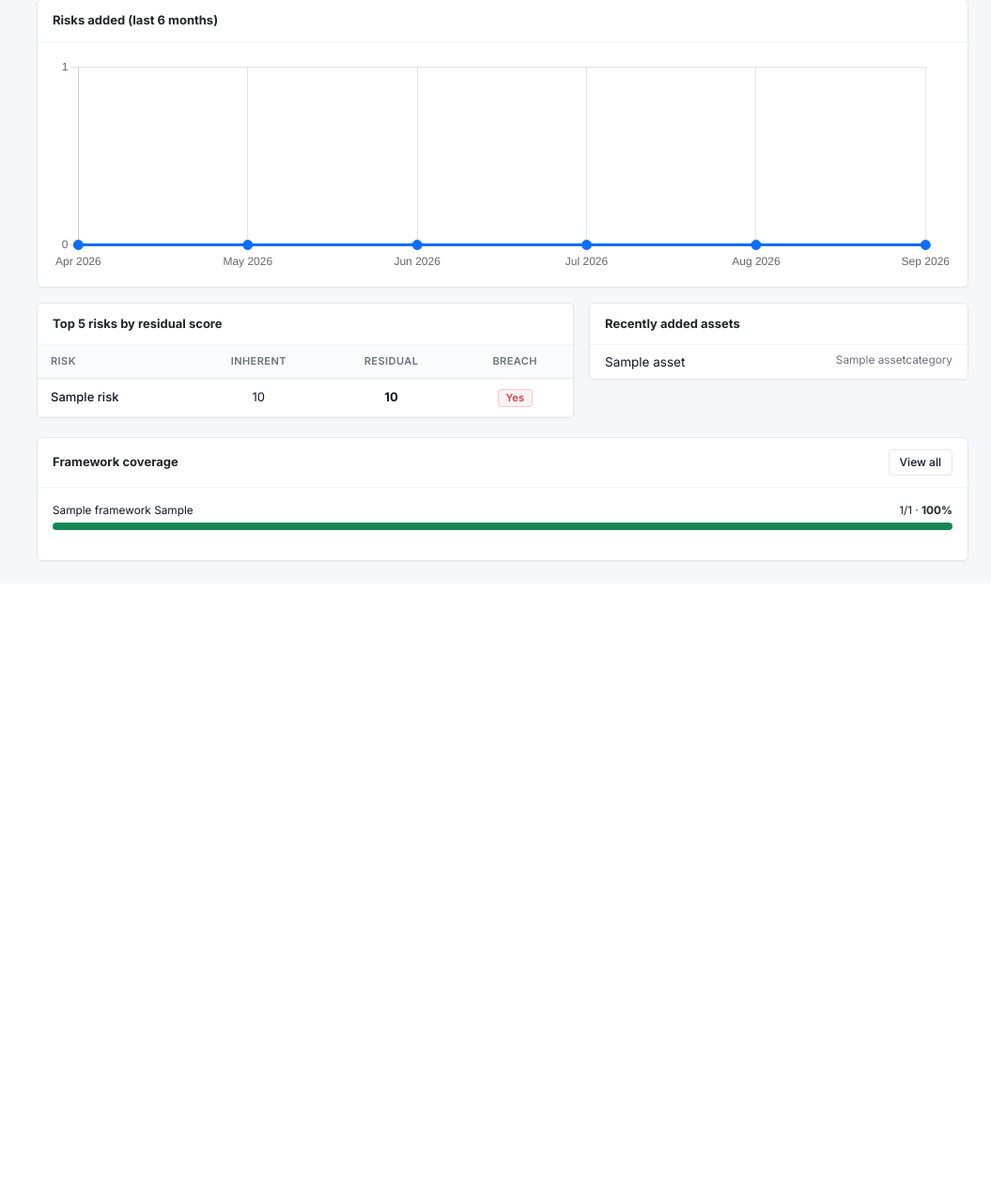
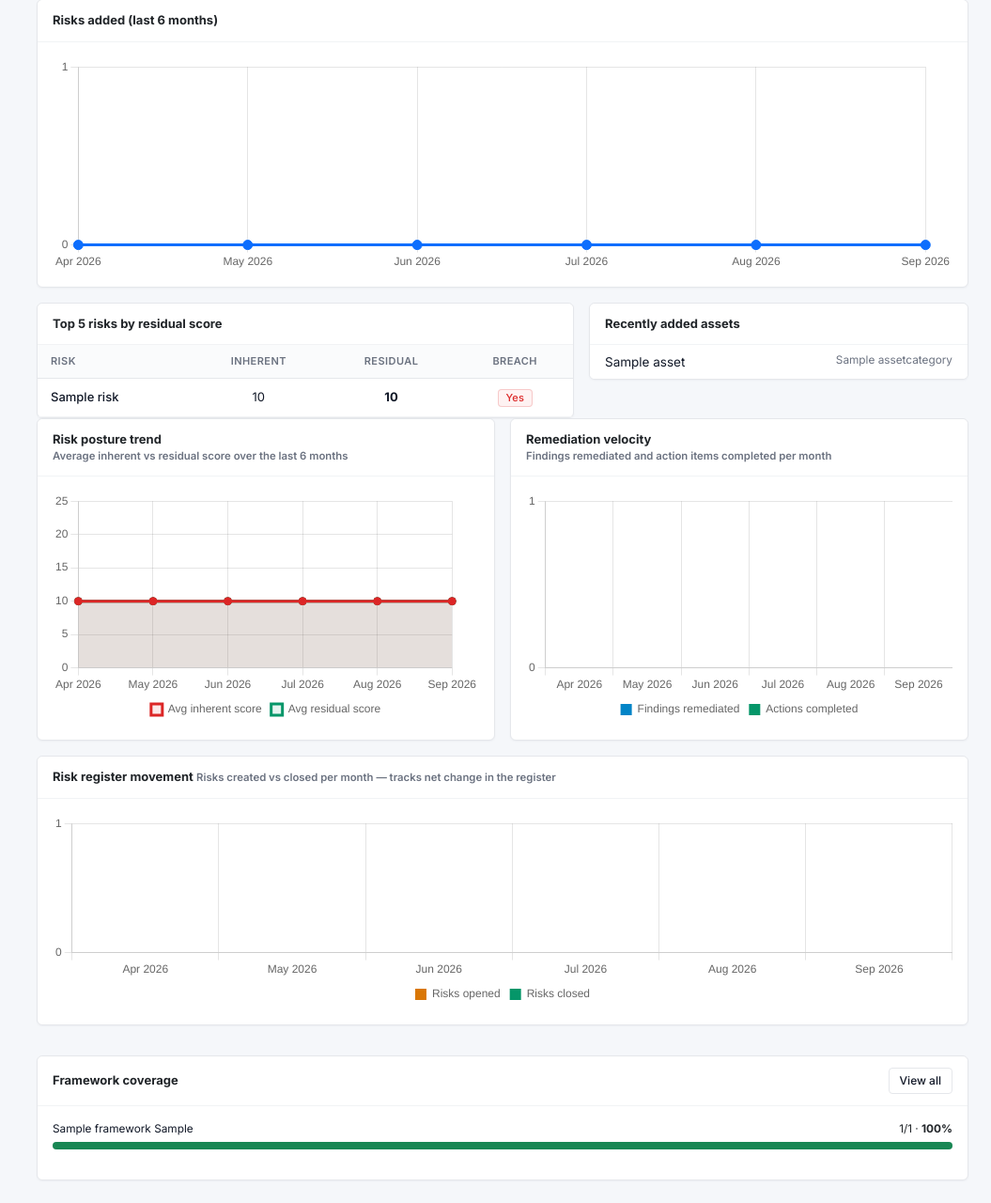
Before and after one commit to SujalAdhikari-Hacker/GRC-Nexus, a Django app: page / in a window 1280 px wide. Shown: the part 1009-2289 px from the top of the page at 94% size, without its empty margins (225-1280 px from the left). Before the commit the page ends 1607 px from the top, so only its background shows below. Run offline with Django 4.2, Linux system fonts and the light colour scheme; a user stored in the database is signed in; tables that the repository leaves empty hold one stand-in row (values such as "Sample post"); some libraries are stand-ins or nearby versions.

Commit message:
Fix DashboardView: include findings + actions for trend charts

```diff
--- a/app/core/views.py
+++ b/app/core/views.py
@@ -1,33 +1,28 @@
 from collections import Counter
 from datetime import timedelta
+
+from django.contrib.auth.mixins import LoginRequiredMixin
 from django.contrib.auth.models import Group, Permission
-from django.urls import reverse_lazy
-from django.views.generic import ListView, CreateView, UpdateView
-from django.contrib.auth.mixins import LoginRequiredMixin, UserPassesTestMixin
-from .models import User, Department
-from .forms import CustomUserCreationForm, CustomUserChangeForm, DepartmentForm
-from django.contrib.auth.mixins import LoginRequiredMixin
+from django.contrib.auth.mixins import UserPassesTestMixin
 from django.db.models import Q
 from django.shortcuts import render
+from django.urls import reverse_lazy
 from django.utils import timezone
-from django.views.generic import TemplateView
+from django.views.generic import TemplateView, ListView, CreateView, UpdateView
+
 from assets.models import Asset
 from risks.models import Risk
 from controls.models import Control
 from policies.models import Policy
 from vendors.models import Vendor
 from frameworks.models import Framework
+from vulnerabilities.models import Finding
+from audits.models import ActionItem
 from core.correlation import get_framework_coverage
+from core.dashboard_data import compute_trends
+from .models import User, Department
+from .forms import CustomUserCreationForm, CustomUserChangeForm, DepartmentForm
 
-class HODOrSuperuserMixin(LoginRequiredMixin, UserPassesTestMixin):
-    def test_func(self):
-        u = self.request.user
-        return u.is_authenticated and (u.is_superuser or u.is_hod)
-
-
-class SuperuserOnlyMixin(LoginRequiredMixin, UserPassesTestMixin):
-    def test_func(self):
-        return self.request.user.is_authenticated and self.request.user.is_superuser
 
 def _severity_band(score):
     if score >= 20:
@@ -38,6 +33,10 @@ def _severity_band(score):
         return 'medium'
     return 'low'
 
+
+# ============================================================
+# DASHBOARD
+# ============================================================
 
 class DashboardView(LoginRequiredMixin, TemplateView):
     template_name = 'core/dashboard.html'
@@ -52,6 +51,8 @@ class DashboardView(LoginRequiredMixin, TemplateView):
         controls = Control.objects.all()
         policies = Policy.objects.all()
         vendors = Vendor.objects.filter(status='active')
+        findings = Finding.objects.all()
+        actions = ActionItem.objects.all()
 
         if not is_super:
             assets = assets.filter(owner_dept=user.department)
@@ -59,7 +60,10 @@ class DashboardView(LoginRequiredMixin, TemplateView):
             controls = controls.filter(owner_dept=user.department)
             policies = policies.filter(owner_dept=user.department)
             vendors = vendors.filter(owner_dept=user.department)
+            findings = findings.filter(owner_dept=user.department)
+            actions = actions.filter(owner_dept=user.department)
 
+        # Heatmap
         heatmap = []
         for impact in range(5, 0, -1):
             row = []
@@ -75,10 +79,12 @@ class DashboardView(LoginRequiredMixin, TemplateView):
                 })
             heatmap.append(row)
 
+        # Category distribution
         category_counts = Counter(r.category.name for r in risks)
         category_labels = list(category_counts.keys())
         category_values = list(category_counts.values())
 
+        # Control status
         control_status_counts = Counter(controls.values_list('status', flat=True))
         control_status_data = {
             'planned':         control_status_counts.get('planned', 0),
@@ -87,6 +93,7 @@ class DashboardView(LoginRequiredMixin, TemplateView):
             'not_applicable':  control_status_counts.get('not_applicable', 0),
         }
 
+        # Risks added per month
         today = timezone.now().date()
         month_labels = []
         month_values = []
@@ -100,10 +107,12 @@ class DashboardView(LoginRequiredMixin, TemplateView):
             month_labels.append(target.strftime('%b %Y'))
             month_values.append(count)
 
+        # Framework coverage
         framework_rows = []
         for fw in Framework.objects.all():
             framework_rows.append((fw, get_framework_coverage(fw)))
 
+        # Severity summary
         severity_summary = {
             'critical': sum(1 for r in risks if r.inherent_score >= 20),
             'high':     sum(1 for r in risks if 12 <= r.inherent_score < 20),
@@ -132,8 +141,15 @@ class DashboardView(LoginRequiredMixin, TemplateView):
             'month_labels': month_labels,
             'month_values': month_values,
         })
+
+        # Trend charts
+        ctx.update(compute_trends(risks, findings, actions, months=6))
         return ctx
 
+
+# ============================================================
+# GLOBAL SEARCH (command palette)
+# ============================================================
 
 def global_search(request):
     q = request.GET.get('q', '').strip()
@@ -151,7 +167,7 @@ def global_search(request):
 
     if q:
         results['assets'] = list(
-            scoped(Asset.objects.filter(Q(name__icontains=q) | Q(description__icontains=q)))[:5]
+            scoped(Asset.objects.filter(Q(name__icontains=q) | Q(description__icontains=q) | Q(asset_id__icontains=q)))[:5]
         )
         results['risks'] = list(
             scoped(Risk.objects.filter(Q(title__icontains=q) | Q(description__icontains=q)))[:5]
@@ -172,6 +188,22 @@ def global_search(request):
         'results': results,
         'total': total,
     })
+
+
+# ============================================================
+# ADMINISTRATION UI
+# ============================================================
+
+class HODOrSuperuserMixin(LoginRequiredMixin, UserPassesTestMixin):
+    def test_func(self):
+        u = self.request.user
+        return u.is_authenticated and (u.is_superuser or u.is_hod)
+
+
+class SuperuserOnlyMixin(LoginRequiredMixin, UserPassesTestMixin):
+    def test_func(self):
+        return self.request.user.is_authenticated and self.request.user.is_superuser
+
 
 class UserListView(HODOrSuperuserMixin, ListView):
     model = User
@@ -273,7 +305,6 @@ class RolesPermissionsView(HODOrSuperuserMixin, TemplateView):
         rows = []
         for g in groups:
             perms = g.permissions.all()
-            # Group by app label
             by_app = {}
             for p in perms:
                 app = p.content_type.app_label
--- a/app/templates/core/dashboard.html
+++ b/app/templates/core/dashboard.html
@@ -228,7 +228,46 @@
         </div>
     </div>
 </div>
+{# ─────────────── TREND CHARTS ─────────────── #}
+<div class="row g-3 mb-3">
+    <div class="col-md-6">
+        <div class="card h-100">
+            <div class="card-header bg-white">
+                <strong>Risk posture trend</strong>
+                <small class="text-muted d-block">Average inherent vs residual score over the last 6 months</small>
+            </div>
+            <div class="card-body" style="height:280px;">
+                <canvas id="riskPostureChart"></canvas>
+            </div>
+        </div>
+    </div>
 
+    <div class="col-md-6">
+        <div class="card h-100">
+            <div class="card-header bg-white">
+                <strong>Remediation velocity</strong>
+                <small class="text-muted d-block">Findings remediated and action items completed per month</small>
+            </div>
+            <div class="card-body" style="height:280px;">
+                <canvas id="remediationChart"></canvas>
+            </div>
+        </div>
+    </div>
+</div>
+
+<div class="row g-3 mb-3">
+    <div class="col-12">
+        <div class="card">
+            <div class="card-header bg-white">
+                <strong>Risk register movement</strong>
+                <small class="text-muted">Risks created vs closed per month — tracks net change in the register</small>
+            </div>
+            <div class="card-body" style="height:240px;">
+                <canvas id="registerMovementChart"></canvas>
+            </div>
+        </div>
+    </div>
+</div>
 {# ─────────────── FRAMEWORK COVERAGE ─────────────── #}
 <div class="row g-3 mt-1">
     <div class="col-12">
@@ -357,5 +396,112 @@
             }
         }
     });
+
+// ─────────────── Risk posture trend ───────────────
+const trendLabels = {{ trend_labels|safe }};
+const inherentTrend = {{ risk_inherent_trend|safe }};
+const residualTrend = {{ risk_residual_trend|safe }};
+
+if (document.getElementById('riskPostureChart')) {
+    new Chart(document.getElementById('riskPostureChart'), {
+        type: 'line',
+        data: {
+            labels: trendLabels,
+            datasets: [
+                {
+                    label: 'Avg inherent score',
+                    data: inherentTrend,
+                    borderColor: '#DC2626',
+                    backgroundColor: 'rgba(220, 38, 38, 0.1)',
+                    fill: true,
+                    tension: 0.3,
+                    pointRadius: 4,
+                    pointBackgroundColor: '#DC2626',
+                },
+                {
+                    label: 'Avg residual score',
+                    data: residualTrend,
+                    borderColor: '#059669',
+                    backgroundColor: 'rgba(5, 150, 105, 0.1)',
+                    fill: true,
+                    tension: 0.3,
+                    pointRadius: 4,
+                    pointBackgroundColor: '#059669',
+                },
+            ]
+        },
+        options: {
+            responsive: true,
+            maintainAspectRatio: false,
+            plugins: { legend: { position: 'bottom', labels: { boxWidth: 12 } } },
+            scales: { y: { beginAtZero: true, suggestedMax: 25, ticks: { precision: 0 } } }
+        }
+    });
+}
+
+// ─────────────── Remediation velocity ───────────────
+const findingsRemediated = {{ findings_remediated_trend|safe }};
+const actionsCompleted = {{ actions_completed_trend|safe }};
+
+if (document.getElementById('remediationChart')) {
+    new Chart(document.getElementById('remediationChart'), {
+        type: 'bar',
+        data: {
+            labels: trendLabels,
+            datasets: [
+                {
+                    label: 'Findings remediated',
+                    data: findingsRemediated,
+                    backgroundColor: '#0284C7',
+                },
+                {
+                    label: 'Actions completed',
+                    data: actionsCompleted,
+                    backgroundColor: '#059669',
+                },
+            ]
+        },
+        options: {
+            responsive: true,
+            maintainAspectRatio: false,
+            plugins: { legend: { position: 'bottom', labels: { boxWidth: 12 } } },
+            scales: {
+                y: { beginAtZero: true, ticks: { precision: 0 } },
+                x: { stacked: false }
+            }
+        }
+    });
+}
+
+// ─────────────── Risk register movement ───────────────
+const risksCreated = {{ risks_created_trend|safe }};
+const risksClosed = {{ risks_closed_trend|safe }};
+
+if (document.getElementById('registerMovementChart')) {
+    new Chart(document.getElementById('registerMovementChart'), {
+        type: 'bar',
+        data: {
+            labels: trendLabels,
+            datasets: [
+                {
+                    label: 'Risks opened',
+                    data: risksCreated,
+                    backgroundColor: '#D97706',
+                },
+                {
+                    label: 'Risks closed',
+                    data: risksClosed,
+                    backgroundColor: '#059669',
+                },
+            ]
+        },
+        options: {
+            responsive: true,
+            maintainAspectRatio: false,
+            plugins: { legend: { position: 'bottom', labels: { boxWidth: 12 } } },
+            scales: { y: { beginAtZero: true, ticks: { precision: 0 } } }
+        }
+    });
+}
 </script>
 {% endblock %}
```
Also changed, not shown: app/core/dashboard_data.py (added, +78 -0 lines).
